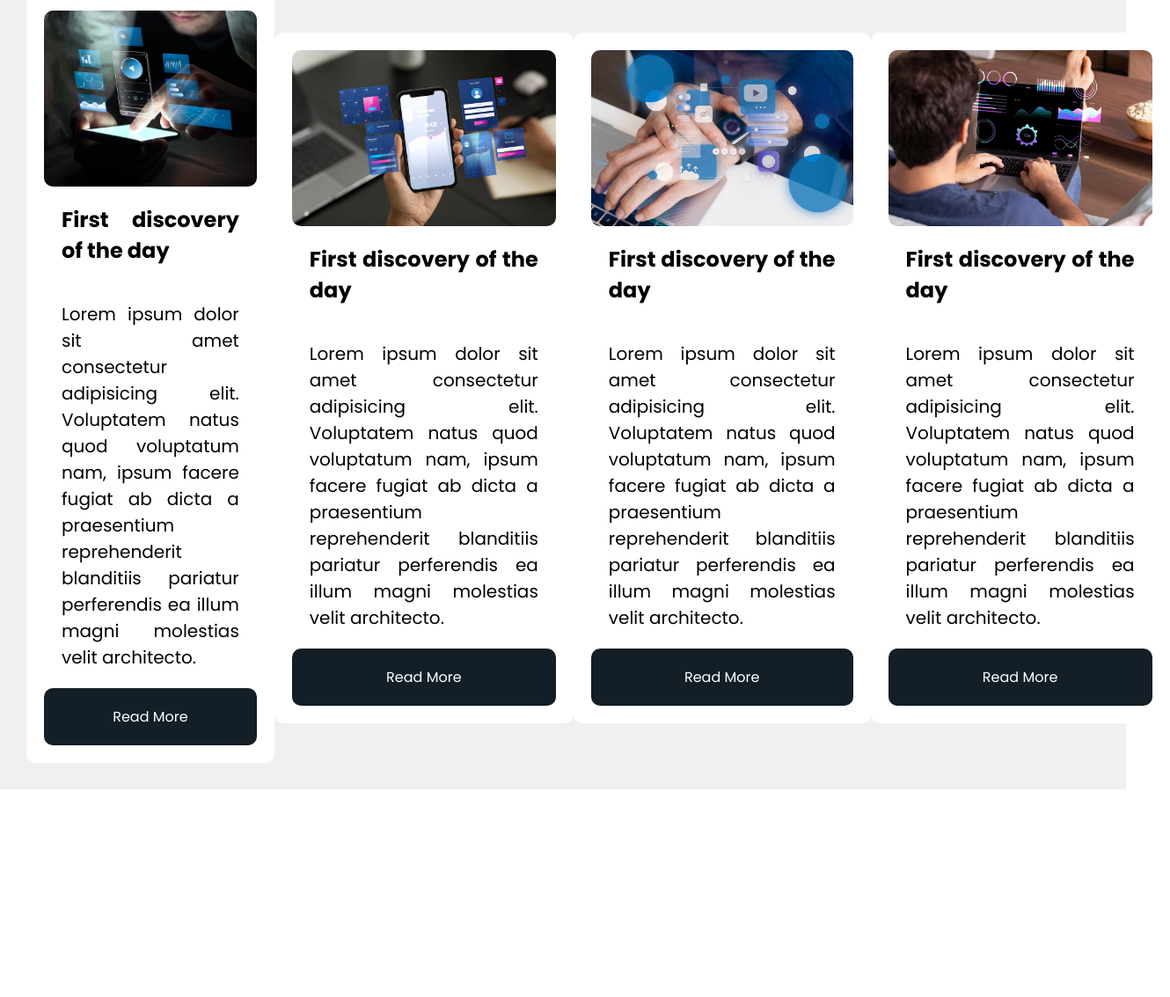
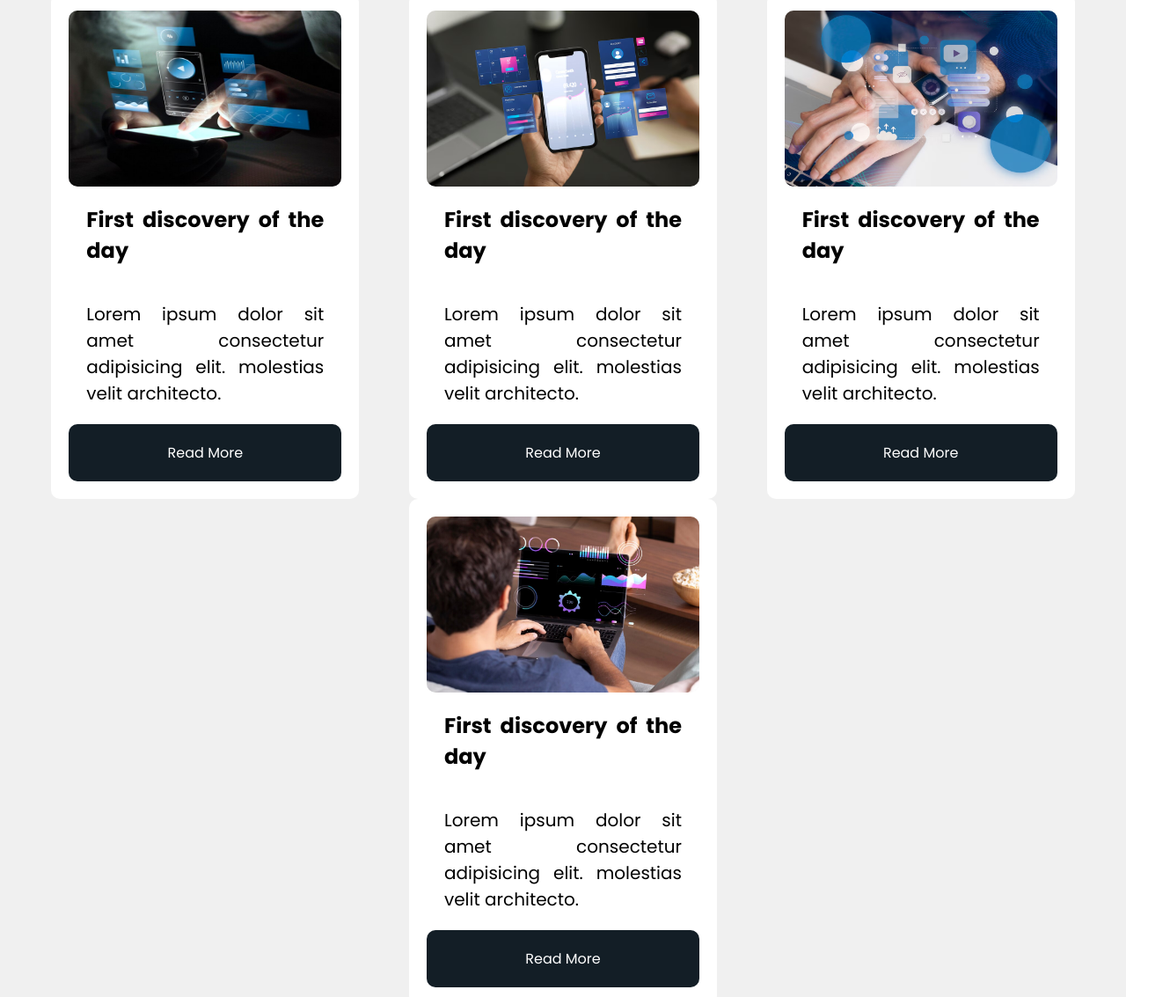
Before and after one commit to wellingtoncorreia/UI-UX-Design, a plain HTML site: page index.html in a window 1280 px wide. Shown: the part 1013-2146 px from the top of the page at 88% size, 1330 px wide, since content can reach past the window. Before the commit the page ends 1910 px from the top, so only its background shows below. Drawn offline with Linux system fonts and the light colour scheme.

Commit message:
correção no card

```diff
--- a/css/style.css
+++ b/css/style.css
@@ -117,6 +117,7 @@ p{
     display: flex;
     justify-content: space-around;
     align-items: center;
+    flex-wrap: wrap;
 }
 
 .card{
--- a/index.html
+++ b/index.html
@@ -49,8 +49,7 @@
             <div class="card">
                 <img src="./img/1.png">
                 <h2>First discovery of the day</h2>
-                <p>Lorem ipsum dolor sit amet consectetur adipisicing elit. Voluptatem natus quod voluptatum nam, ipsum
-                    facere fugiat ab dicta a praesentium reprehenderit blanditiis pariatur perferendis ea illum magni
+                <p>Lorem ipsum dolor sit amet consectetur adipisicing elit.
                     molestias velit architecto.</p>
                 <span class="botao">Read More</span>
 
@@ -58,8 +57,7 @@
             <div class="card">
                 <img src="./img/2.png">
                 <h2>First discovery of the day</h2>
-                <p>Lorem ipsum dolor sit amet consectetur adipisicing elit. Voluptatem natus quod voluptatum nam, ipsum
-                    facere fugiat ab dicta a praesentium reprehenderit blanditiis pariatur perferendis ea illum magni
+                <p>Lorem ipsum dolor sit amet consectetur adipisicing elit.
                     molestias velit architecto.</p>
                 <span class="botao">Read More</span>
 
@@ -67,8 +65,7 @@
             <div class="card">
                 <img src="./img/3.png">
                 <h2>First discovery of the day</h2>
-                <p>Lorem ipsum dolor sit amet consectetur adipisicing elit. Voluptatem natus quod voluptatum nam, ipsum
-                    facere fugiat ab dicta a praesentium reprehenderit blanditiis pariatur perferendis ea illum magni
+                <p>Lorem ipsum dolor sit amet consectetur adipisicing elit.
                     molestias velit architecto.</p>
                 <span class="botao">Read More</span>
 
@@ -76,8 +73,7 @@
             <div class="card">
                 <img src="./img/4.png">
                 <h2>First discovery of the day</h2>
-                <p>Lorem ipsum dolor sit amet consectetur adipisicing elit. Voluptatem natus quod voluptatum nam, ipsum
-                    facere fugiat ab dicta a praesentium reprehenderit blanditiis pariatur perferendis ea illum magni
+                <p>Lorem ipsum dolor sit amet consectetur adipisicing elit.
                     molestias velit architecto.</p>
                 <span class="botao">Read More</span>
 
```
